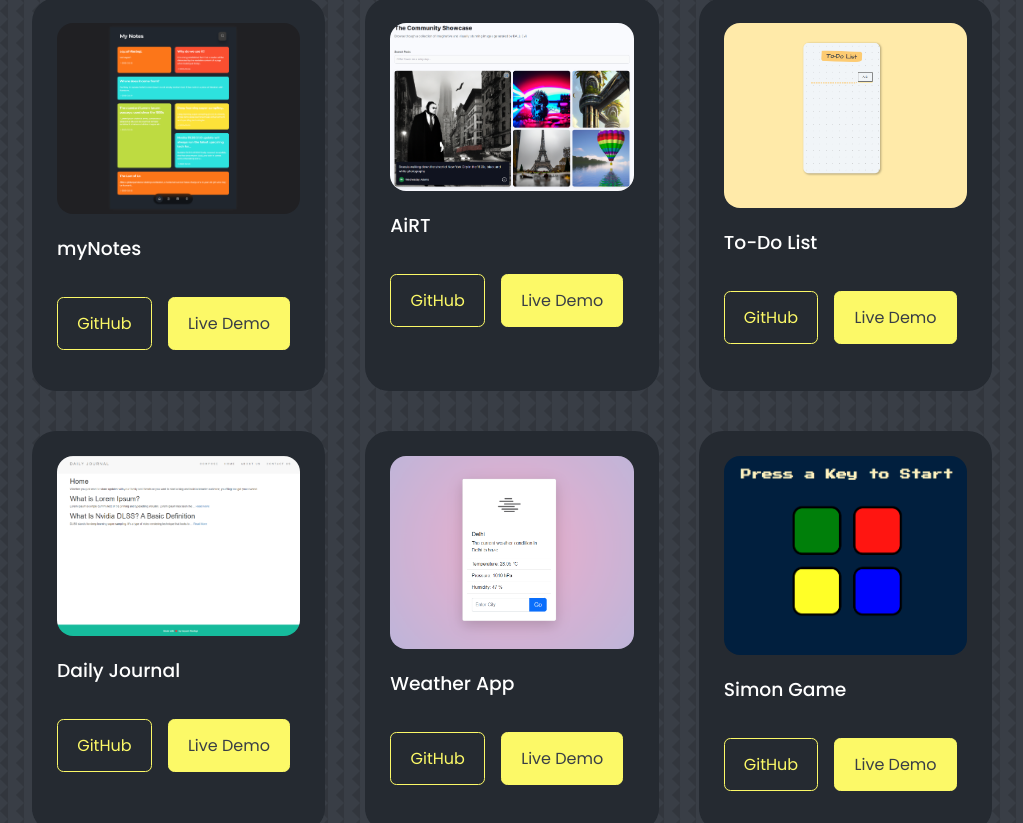
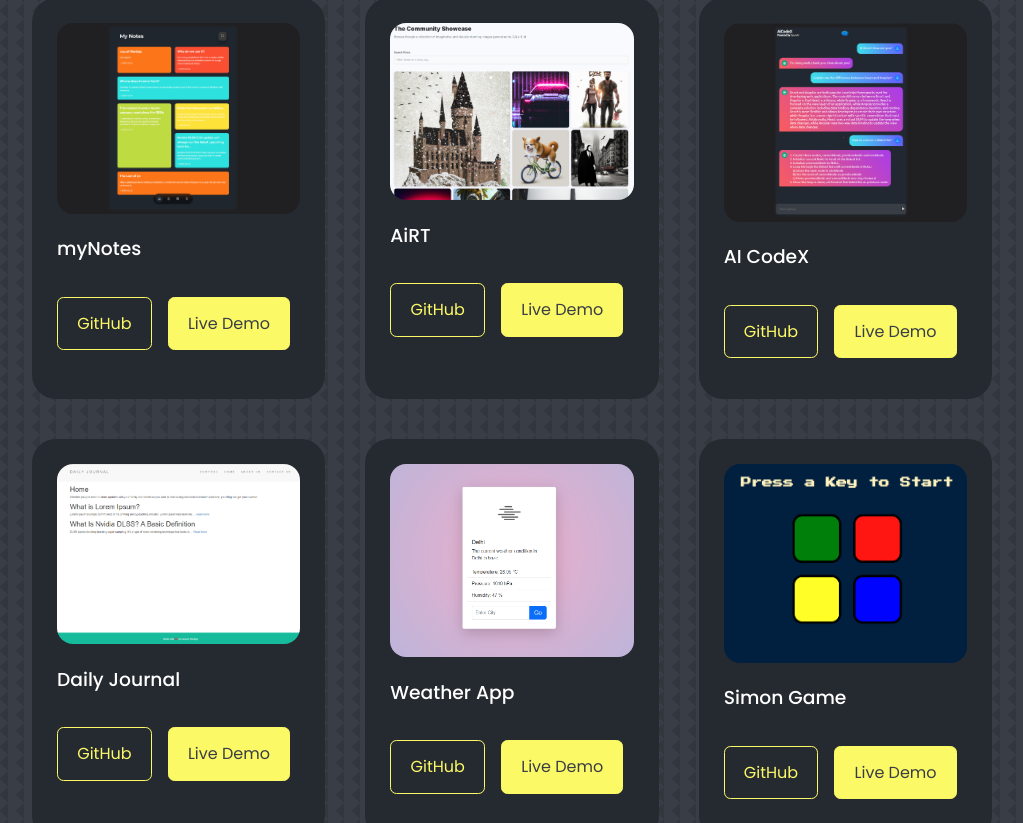
Before and after one commit to codethat19/Portfolio-Template, a React (Create React App) app: page / in a window 1280 px wide. Shown: the part 2237-3060 px from the top of the page, without its empty margins (128-1151 px from the left). Built offline with nearby package versions, Linux system fonts and the light colour scheme.

Commit message:
update AiCodeX in portfolio

```diff
--- a/src/components/portfolio/Portfolio.jsx
+++ b/src/components/portfolio/Portfolio.jsx
@@ -2,7 +2,7 @@ import React from 'react'
 import "./portfolio.css"
 import IMG1 from "../../assets/portfolio_myNotes.png"
 import IMG2 from "../../assets/portfolio_AiRT.png"
-import IMG3 from "../../assets/portfolio_ToDoList.png"
+import IMG3 from "../../assets/portfolio_aicodex.png"
 import IMG4 from "../../assets/portfolio_DailyJournal.png"
 import IMG5 from "../../assets/portfolio_WeatherApp.png"
 import IMG6 from "../../assets/portfolio_SimonGame.png"
@@ -25,9 +25,9 @@ const data = [
   {
     id: 3,
     image: IMG3,
-    title: "To-Do List",
-    github: "https://github.com/codethat19/To-Do-List-React",
-    demo: ""
+    title: "AI CodeX",
+    github: "https://github.com/codethat19/AiCodeX",
+    demo: "https://aicodex-ruddy.vercel.app/"
   },
   {
     id: 4,
```
Also changed, not shown: src/assets/portfolio_AiRT.png, src/assets/portfolio_aicodex.png (added).
